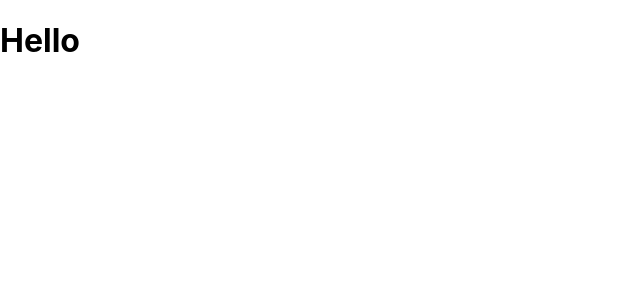
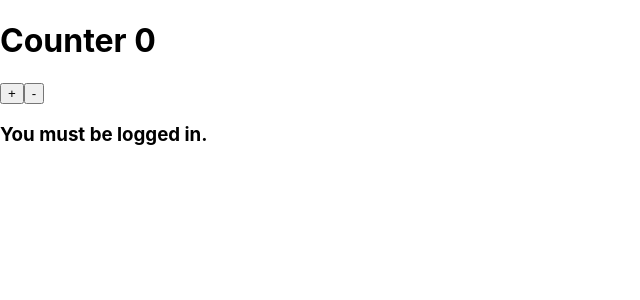
Before and after one commit to cherie-pavicoTsukayama/redux-counter, a React (Create React App) app: page / in a window 1280 px wide. Shown: the top 300 px of the page, without its empty margins (0-640 px from the left). Built offline with nearby package versions, Linux system fonts and the light colour scheme.

Commit message:
added the counter reducer, isLogged reduccer and the added the const increment and decrement to the index.js file in actions.

```diff
--- a/src/App.js
+++ b/src/App.js
@@ -1,8 +1,29 @@
 import React from 'react';
+import {useSelector} from 'react-redux';
 
 function App() {
+  const counter = useSelector(state => state.counter);
+  const isLogged = useSelector(state => state.isLogged);
+
+  function displayLogMessage() {
+    return(
+      isLogged ? <h3>Here's is your info</h3>
+      : <h3>You must be logged in.</h3>
+    )
+  }
+
   return (
-    <h1>Hello</h1>
+    <div>
+      <h1>Counter {counter}</h1>
+      <button>
+        +
+      </button>
+      <button>
+        -
+      </button>
+
+      {displayLogMessage()}
+    </div>
 
 
   );
--- a/src/index.js
+++ b/src/index.js
@@ -3,12 +3,22 @@ import ReactDOM from 'react-dom';
 import './index.css';
 import App from './App';
 import * as serviceWorker from './serviceWorker';
+import { createStore } from 'redux';
+import allReducers from './reducers';
+import { Provider } from 'react-redux';
 
+const store = createStore(
+  allReducers,
+  window.__REDUX_DEVTOOLS_EXTENSION__ && window.__REDUX_DEVTOOLS_EXTENSION__()
+);
 
 ReactDOM.render(
-  <React.StrictMode>
-    <App />
-  </React.StrictMode>,
+  <Provider store={store}>
+    <React.StrictMode>
+        <App />
+    </React.StrictMode>
+  </Provider>
+  ,
   document.getElementById('root')
 );
 
--- a/src/reducers/counter.js
+++ b/src/reducers/counter.js
@@ -1,11 +1,11 @@
-const counterReducer = (state = 0, action) {
-  swtich(action.type) {
+const counterReducer = (state = 0, action) => {
+  switch(action.type){
     case "INCREMENT":
       return state + 1;
     case "DECREMENT":
-      return state -1;
-    default
-      return;
+      return state - 1;
+    default:
+      return state;
   }
 }
 
--- a/src/reducers/index.js
+++ b/src/reducers/index.js
@@ -0,0 +1,10 @@
+import counterReducer from './counter';
+import loggedReducer from './isLogged';
+import {combineReducers} from 'redux';
+
+const allReducers  = combineReducers({
+  counter: counterReducer,
+  isLogged: loggedReducer
+})
+
+export default allReducers;
--- a/src/reducers/isLogged.js
+++ b/src/reducers/isLogged.js
@@ -0,0 +1,10 @@
+const loggedReducer = (state = false, action) => {
+  switch(action.type){
+    case "SIGN_IN":
+      return !state //or say true
+    default:
+      return state
+  }
+}
+
+export default loggedReducer;
```
Also changed, not shown: src/actions/index.js (added, +11 -0 lines).
